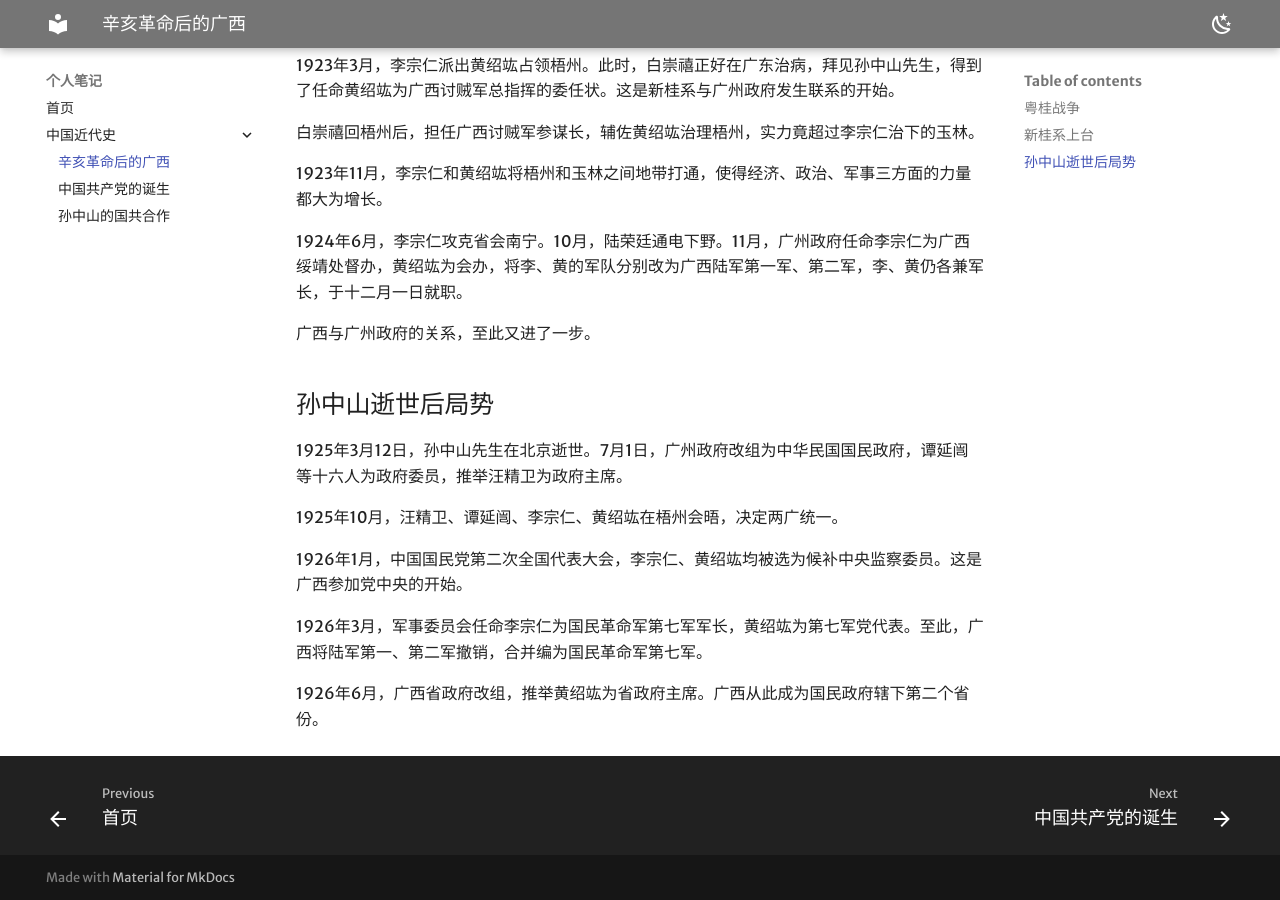
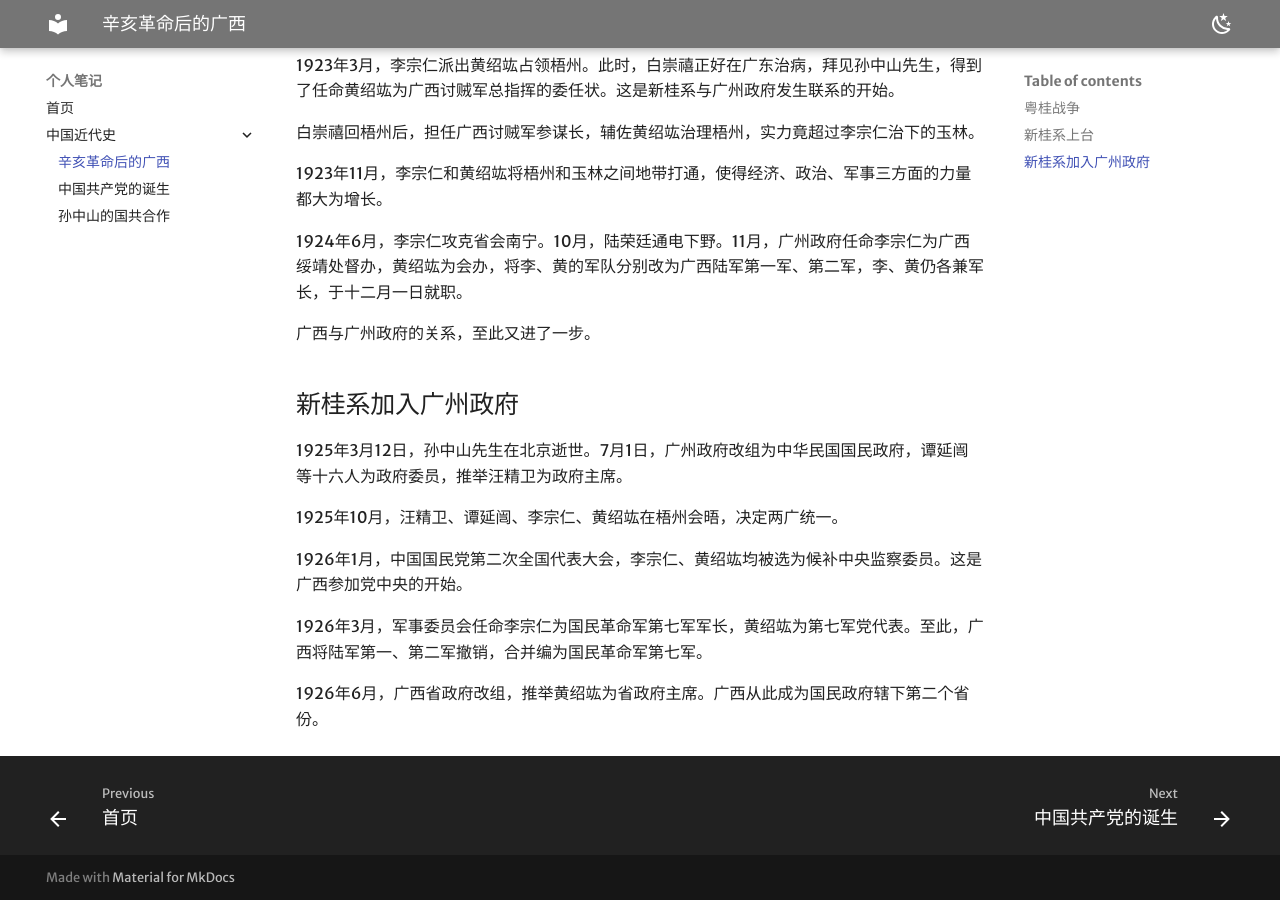
Before and after one commit to ruanyf/notes, an MkDocs documentation site: the page built from docs/中国近代史/辛亥革命后的广西.md, in a window 1280 px wide and 900 px high, scrolled down 1184 px. Built offline with MkDocs 1.6.1 and Material for MkDocs 9.7.7, drawn with Linux system fonts in a browser that asks for light colours; some web fonts are replaced.

Commit message:
checkpoint at 2025-04-10T20:10:39+0800

```diff
--- a/docs/中国近代史/辛亥革命后的广西.md
+++ b/docs/中国近代史/辛亥革命后的广西.md
@@ -42,7 +42,7 @@
 
 广西与广州政府的关系，至此又进了一步。
 
-## 孙中山逝世后局势
+## 新桂系加入广州政府
 
 1925年3月12日，孙中山先生在北京逝世。7月1日，广州政府改组为中华民国国民政府，谭延闿等十六人为政府委员，推举汪精卫为政府主席。
 
```
Also changed, not shown: 2 other files.
